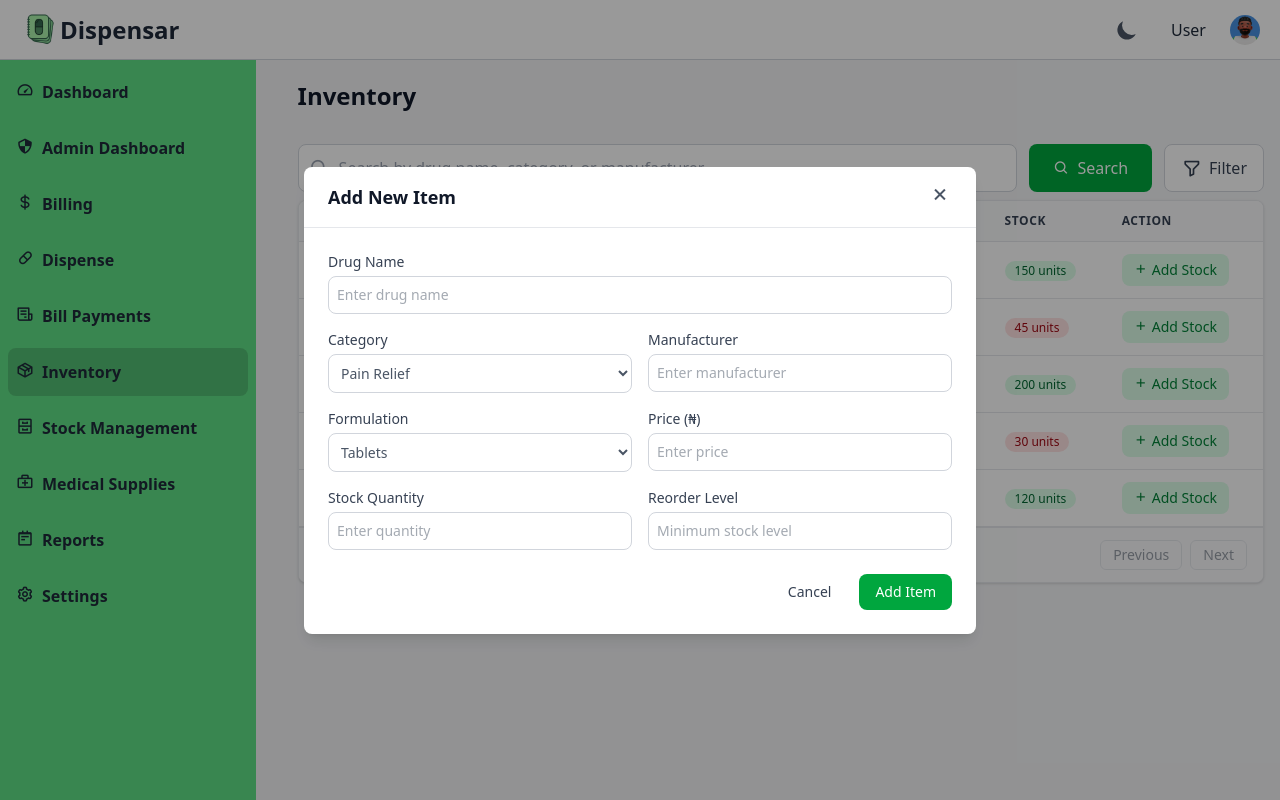
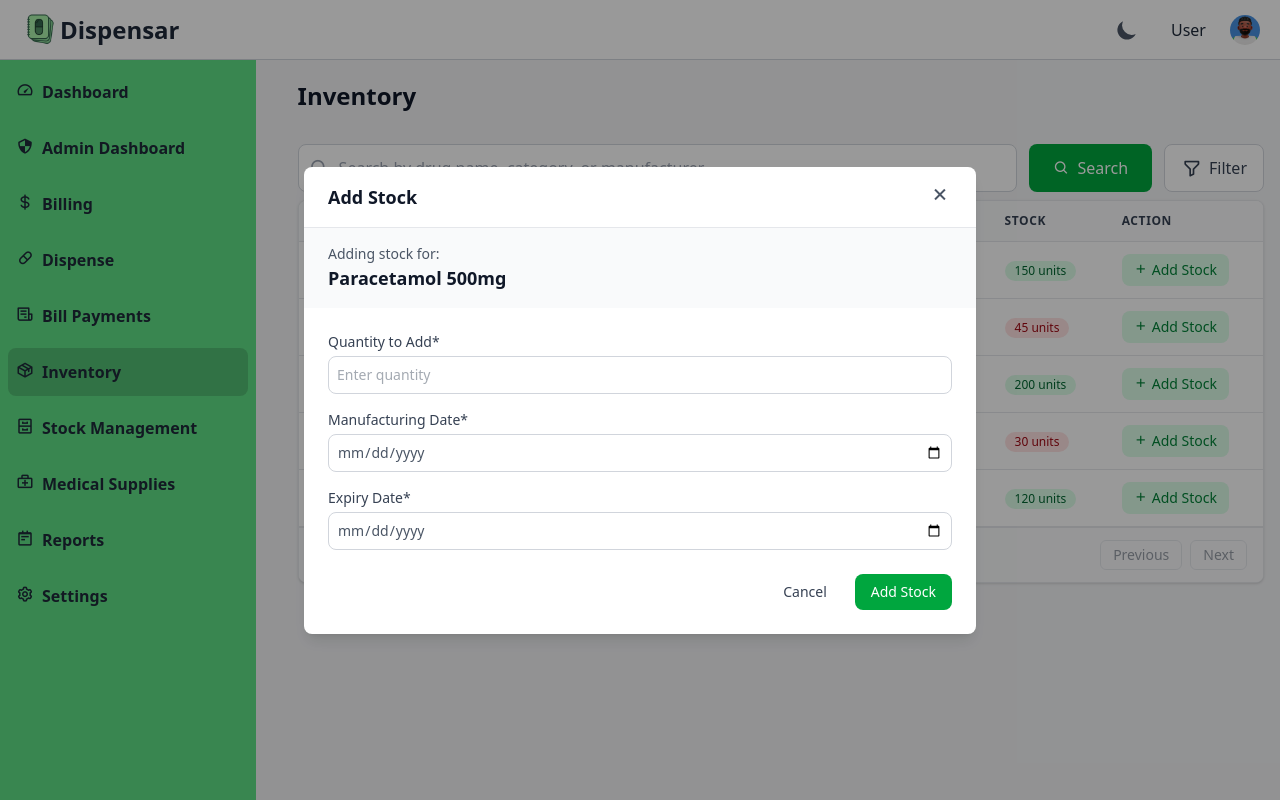
Before and after one commit to zimcodes1/Dispensar, a React (Vite) app in the folder client/: page /inventory in a window 1280 px wide. Both pictures are taken after a click on the element 780 px from the left and 270 px from the top of the page. Built offline with nearby package versions, Linux system fonts and the light colour scheme.

Commit message:
fix: update the AddItemModal to take only the correct inputs

```diff
--- a/client/src/components/inventory/AddItemModal.tsx
+++ b/client/src/components/inventory/AddItemModal.tsx
@@ -1,73 +1,86 @@
+import { useState } from 'react'
 import { useDarkMode } from '../../utils/useDarkMode'
 
 interface AddItemModalProps {
     isOpen: boolean
     onClose: () => void
+    drugName?: string
 }
 
-export default function AddItemModal({ isOpen, onClose }: AddItemModalProps) {
+export default function AddItemModal({ isOpen, onClose, drugName = "Paracetamol 500mg" }: AddItemModalProps) {
     const { isDarkMode } = useDarkMode() as { isDarkMode: boolean }
+    const [quantity, setQuantity] = useState('')
+    const [manufactureDate, setManufactureDate] = useState('')
+    const [expiryDate, setExpiryDate] = useState('')
+
     if (!isOpen) return null
+
+    const handleSubmit = (e: React.FormEvent) => {
+        e.preventDefault()
+        console.log({ drugName, quantity, manufactureDate, expiryDate })
+        onClose()
+    }
 
     return (
         <div className="fixed inset-0 z-50 flex items-center justify-center bg-black/40 p-4">
             <div className={`w-full max-w-2xl max-h-[90vh] rounded-lg shadow-lg flex flex-col ${isDarkMode ? 'bg-gray-800' : 'bg-white'}`}>
                 <div className={`flex items-center justify-between px-6 py-4 border-b shrink-0 ${isDarkMode ? 'border-gray-700' : 'border-gray-200'}`}>
-                    <h3 className={`text-lg font-semibold ${isDarkMode ? 'text-white' : 'text-gray-900'}`}>Add New Item</h3>
+                    <h3 className={`text-lg font-semibold ${isDarkMode ? 'text-white' : 'text-gray-900'}`}>Add Stock</h3>
                     <button onClick={onClose} className={`${isDarkMode ? 'text-gray-400 hover:text-gray-200' : 'text-gray-600 hover:text-gray-900'}`}>
                         <i className="bx bx-x text-2xl"></i>
                     </button>
                 </div>
-                <div className="flex-1 overflow-y-auto table-scroll">
+
+                {/* Drug Name Indicator */}
+                <div className={`px-6 py-4 ${isDarkMode ? 'bg-gray-700' : 'bg-gray-50'}`}>
+                    <p className={`text-sm ${isDarkMode ? 'text-gray-400' : 'text-gray-600'}`}>Adding stock for:</p>
+                    <p className={`text-lg font-semibold ${isDarkMode ? 'text-white' : 'text-gray-900'}`}>{drugName}</p>
+                </div>
+
+                <form onSubmit={handleSubmit} className="flex-1 overflow-y-auto table-scroll">
                     <div className="p-6">
-                        <div className="grid grid-cols-1 md:grid-cols-2 gap-4">
-                            <div className="col-span-2">
-                                <label className={`block text-sm font-medium mb-1 ${isDarkMode ? 'text-gray-300' : 'text-gray-700'}`}>Drug Name</label>
-                                <input type="text" placeholder="Enter drug name" className={`w-full p-2 border rounded-lg text-sm ${isDarkMode ? 'bg-gray-700 border-gray-600 text-white placeholder-gray-400' : 'border-gray-300'}`} />
+                        <div className="grid grid-cols-1 gap-4">
+                            <div>
+                                <label className={`block text-sm font-medium mb-1 ${isDarkMode ? 'text-gray-300' : 'text-gray-700'}`}>Quantity to Add*</label>
+                                <input
+                                    required
+                                    type="number"
+                                    min="1"
+                                    value={quantity}
+                                    onChange={(e) => setQuantity(e.target.value)}
+                                    placeholder="Enter quantity"
+                                    className={`w-full p-2 border rounded-lg text-sm ${isDarkMode ? 'bg-gray-700 border-gray-600 text-white placeholder-gray-400' : 'border-gray-300'}`}
+                                />
                             </div>
-                            <div className="col-span-2 md:col-span-1">
-                                <label className={`block text-sm font-medium mb-1 ${isDarkMode ? 'text-gray-300' : 'text-gray-700'}`}>Category</label>
-                                <select className={`w-full p-2 border rounded-lg text-sm ${isDarkMode ? 'bg-gray-700 border-gray-600 text-white' : 'border-gray-300'}`}>
-                                    <option>Pain Relief</option>
-                                    <option>Antibiotics</option>
-                                    <option>Digestive</option>
-                                    <option>Diabetes</option>
-                                </select>
+                            <div>
+                                <label className={`block text-sm font-medium mb-1 ${isDarkMode ? 'text-gray-300' : 'text-gray-700'}`}>Manufacturing Date*</label>
+                                <input
+                                    required
+                                    type="date"
+                                    value={manufactureDate}
+                                    onChange={(e) => setManufactureDate(e.target.value)}
+                                    className={`w-full p-2 border rounded-lg text-sm ${isDarkMode ? 'bg-gray-700 border-gray-600 text-white' : 'border-gray-300'}`}
+                                />
                             </div>
-                            <div className="col-span-2 md:col-span-1">
-                                <label className={`block text-sm font-medium mb-1 ${isDarkMode ? 'text-gray-300' : 'text-gray-700'}`}>Manufacturer</label>
-                                <input type="text" placeholder="Enter manufacturer" className={`w-full p-2 border rounded-lg text-sm ${isDarkMode ? 'bg-gray-700 border-gray-600 text-white placeholder-gray-400' : 'border-gray-300'}`} />
-                            </div>
-                            <div className="col-span-2 md:col-span-1">
-                                <label className={`block text-sm font-medium mb-1 ${isDarkMode ? 'text-gray-300' : 'text-gray-700'}`}>Formulation</label>
-                                <select className={`w-full p-2 border rounded-lg text-sm ${isDarkMode ? 'bg-gray-700 border-gray-600 text-white' : 'border-gray-300'}`}>
-                                    <option>Tablets</option>
-                                    <option>Capsules</option>
-                                    <option>Syrup</option>
-                                    <option>Injection</option>
-                                </select>
-                            </div>
-                            <div className="col-span-2 md:col-span-1">
-                                <label className={`block text-sm font-medium mb-1 ${isDarkMode ? 'text-gray-300' : 'text-gray-700'}`}>Price (₦)</label>
-                                <input type="number" placeholder="Enter price" className={`w-full p-2 border rounded-lg text-sm ${isDarkMode ? 'bg-gray-700 border-gray-600 text-white placeholder-gray-400' : 'border-gray-300'}`} />
-                            </div>
-                            <div className="col-span-2 md:col-span-1">
-                                <label className={`block text-sm font-medium mb-1 ${isDarkMode ? 'text-gray-300' : 'text-gray-700'}`}>Stock Quantity</label>
-                                <input type="number" placeholder="Enter quantity" className={`w-full p-2 border rounded-lg text-sm ${isDarkMode ? 'bg-gray-700 border-gray-600 text-white placeholder-gray-400' : 'border-gray-300'}`} />
-                            </div>
-                            <div className="col-span-2 md:col-span-1">
-                                <label className={`block text-sm font-medium mb-1 ${isDarkMode ? 'text-gray-300' : 'text-gray-700'}`}>Reorder Level</label>
-                                <input type="number" placeholder="Minimum stock level" className={`w-full p-2 border rounded-lg text-sm ${isDarkMode ? 'bg-gray-700 border-gray-600 text-white placeholder-gray-400' : 'border-gray-300'}`} />
+                            <div>
+                                <label className={`block text-sm font-medium mb-1 ${isDarkMode ? 'text-gray-300' : 'text-gray-700'}`}>Expiry Date*</label>
+                                <input
+                                    required
+                                    type="date"
+                                    value={expiryDate}
+                                    onChange={(e) => setExpiryDate(e.target.value)}
+                                    className={`w-full p-2 border rounded-lg text-sm ${isDarkMode ? 'bg-gray-700 border-gray-600 text-white' : 'border-gray-300'}`}
+                                />
                             </div>
                         </div>
                     </div>
-                </div>
+                </form>
                 <div className="px-6 pb-6 flex justify-end gap-3 shrink-0">
-                    <button onClick={onClose} className={`px-4 py-2 text-sm ${isDarkMode ? 'text-gray-300 hover:text-white' : 'text-gray-700 hover:text-gray-900'}`}>
+                    <button type="button" onClick={onClose} className={`px-4 py-2 text-sm ${isDarkMode ? 'text-gray-300 hover:text-white' : 'text-gray-700 hover:text-gray-900'}`}>
                         Cancel
                     </button>
-                    <button className="px-4 py-2 bg-green-600 text-white rounded-lg hover:bg-green-700 transition text-sm">
-                        Add Item
+                    <button type="submit" onClick={handleSubmit} className="px-4 py-2 bg-green-600 text-white rounded-lg hover:bg-green-700 transition text-sm">
+                        Add Stock
                     </button>
                 </div>
             </div>
```
